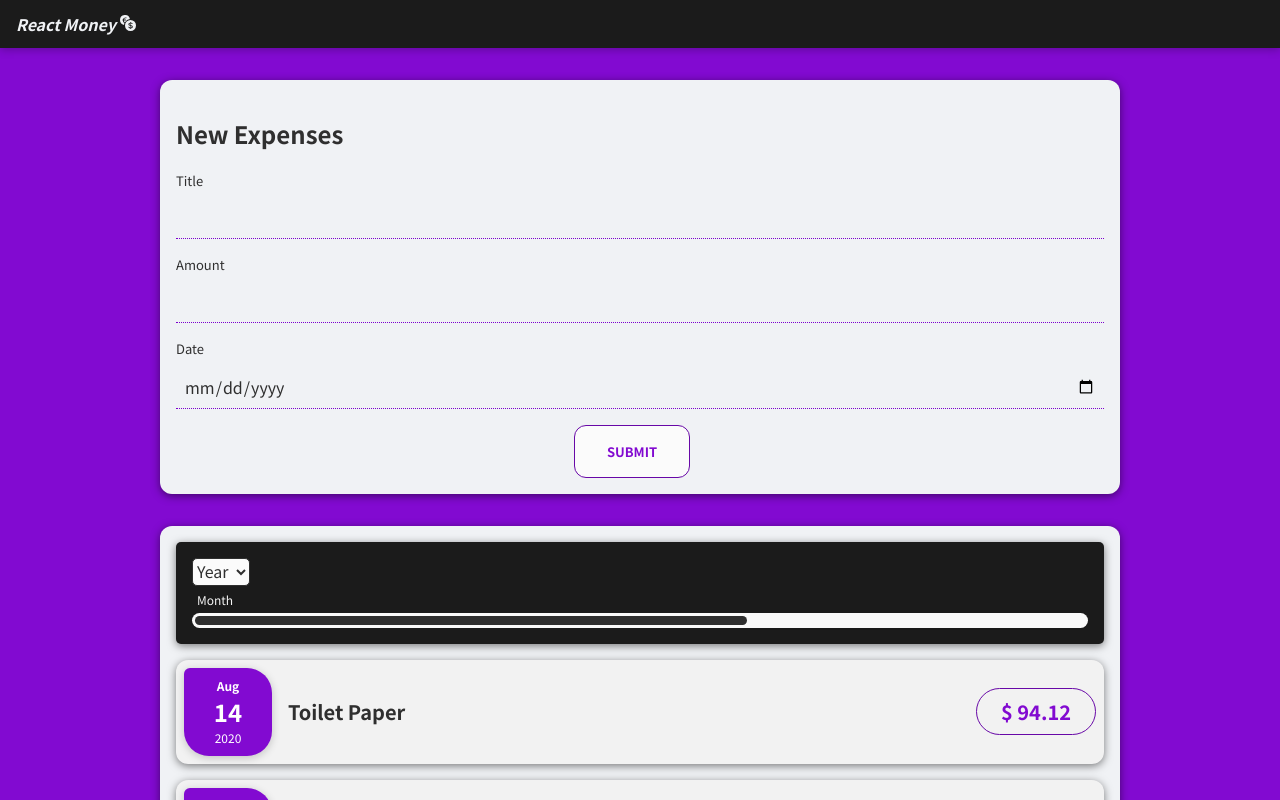
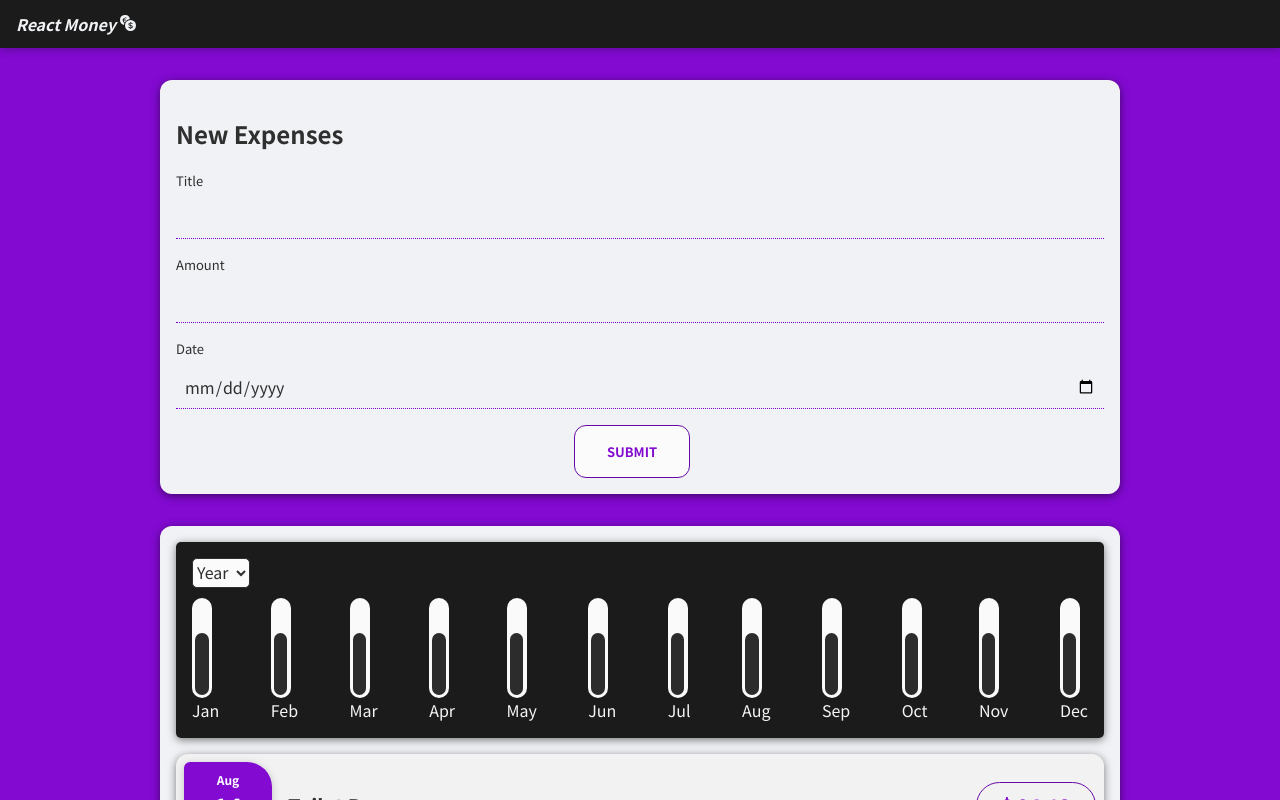
Before and after one commit to lucasoal/react-course-ReactRedux, a React (Create React App) app in the folder react-complete-guide/: page / in a window 1280 px wide. Shown: the top 800 px of the page. Built offline with nearby package versions, Linux system fonts and the light colour scheme.

Commit message:
componente com barra de progresso dos meses foi add

```diff
--- a/react-complete-guide/src/components/Expenses/Expenses.js
+++ b/react-complete-guide/src/components/Expenses/Expenses.js
@@ -6,7 +6,7 @@ import Graph from '../Graph/Graph';
 function Expenses(props) {
     return (
         <Card className="expenses">
-            <Graph/>
+            <Graph className="graph-expenses"/>
             <ExpenseItem
                 title={props.items[0].title}
                 amount={props.items[0].amount}
--- a/react-complete-guide/src/components/Graph/Graph.css
+++ b/react-complete-guide/src/components/Graph/Graph.css
@@ -1,16 +1,19 @@
-.graph {
-  /* display:flex; */
+.graph-expenses {
+  display:block;
+  overflow:auto;
+  justify-content: space-between;
   padding: 1rem;
   background-color: #1b1b1b;
   border-radius: 5px;
-  /* margin: 2rem auto; */
-  /* max-width: 75%; */
-  /* min-width: 50%; */
 }
 
 .year-button {
   font: inherit;
   cursor: pointer;
+
+  height: 30px;
+
+
   border: 1px solid #2f2f2f;
   background-color: #fbfbfb;
   color: #2f2f2f;
@@ -22,8 +25,8 @@
   transform: scale(1);
 }
 
-.month {
-  margin: 5px;
-  font-size: 0.75rem;
-  /* font-weight: bold; */
+.progressBar-group{
+  display:flex;
+  justify-content: space-between;
+
 }
--- a/react-complete-guide/src/components/Graph/Graph.js
+++ b/react-complete-guide/src/components/Graph/Graph.js
@@ -1,19 +1,38 @@
 import Card from "../UI/Card";
-import GraphBar from "./GraphBar";
+import ProgressBar from "./ProgressBar";
 import "./Graph.css"
 
 function Graph() {
 
+    var root = document.querySelector(':root');
+
+    function setBar(){
+        // root.style.setProperty('--progress','3');
+        alert("aloww");
+    }
+
     return (
-        <Card className="graph">
+        <Card className="graph-expenses">
             <select className="year-button">
                 <option value="default" selected>Year</option>
                 <option value="v1">2021</option>
                 <option value="v2">2020</option>
                 <option value="v3">2019</option>
             </select>
-            <div className="month">Month</div>
-            <GraphBar/>
+            <div className="progressBar-group">
+                <ProgressBar num={0} />
+                <ProgressBar num={1} />
+                <ProgressBar num={2} />
+                <ProgressBar num={3} />
+                <ProgressBar num={4} />
+                <ProgressBar num={5} />
+                <ProgressBar num={6} />
+                <ProgressBar num={7} />
+                <ProgressBar num={8} />
+                <ProgressBar num={9} />
+                <ProgressBar num={10} />
+                <ProgressBar num={11} />
+            </div>
         </Card>
     )
 }
--- a/react-complete-guide/src/components/Graph/GraphBar.css
+++ /dev/null
@@ -1,36 +0,0 @@
-.GraphBar {
-  --progress: 62;
-  transition: 1s;
-
-  display: flex;
-  background-color: #fafafa;
-  border-radius: 100px;
-  height: 15px;
-  padding: 3px;
-}
-
-.GraphBar::before {
-  content: "";
-  transition: 1s;
-
-  width: calc(var(--progress) * 1%);
-
-  border-radius: 100px;
-  /* width: 74%; */
-  background-color: #2f2f2f;
-}
-
-/*
-
-Nome: Lucas Omar Andrade Leal
-CPF: 086.541.016-01
-Email: lucasomarandradeleal@gmail.com
-
-Endereço:
-Avenida Ferrero, 315, Bortolan Norte I - 37704-500, Poços de Caldas-MG
-
-- pagamento
-- custo do visto/passaporte
-
-
-*/
--- a/react-complete-guide/src/components/Graph/GraphBar.js
+++ /dev/null
@@ -1,11 +0,0 @@
-import "./GraphBar.css"
-
-function GraphBar(){
-    return(
-        <div>
-            <div className="GraphBar"/>
-        </div>
-    );
-}
-
-export default GraphBar;
--- /dev/null
+++ b/react-complete-guide/src/components/Graph/ProgressBar.css
@@ -0,0 +1,34 @@
+.progressBar {
+  --progress: 62;
+  transition: 1s;
+
+  display: flex;
+  position: relative;
+
+  background-color: #fafafa;
+  border-radius: 100px;
+  padding: 3px;
+  margin-top: 10px;
+
+  height: 100px;
+  width: 20px;
+}
+
+.progressBar::before {
+  bottom: 0;
+  display: block;
+  position: absolute;
+  justify-content: center;
+
+  margin-bottom: 3px;
+  margin-top: 6px;
+
+  content: "";
+  transition: 1s;
+
+  width: 13.5px;
+  height: calc(var(--progress) * 1%);
+  max-height: 94px;
+  border-radius: 100px;
+  background-color: #2c2c2c;
+}
--- /dev/null
+++ b/react-complete-guide/src/components/Graph/ProgressBar.js
@@ -0,0 +1,17 @@
+import "./ProgressBar.css"
+
+function ProgressBar(prop) {
+
+    const months = ['Jan', 'Feb', 'Mar', 'Apr', 'May', 'Jun',
+        'Jul', 'Aug', 'Sep', 'Oct', 'Nov', 'Dec'
+    ]
+
+    return(
+        <div>
+            <div className="progressBar"/>
+            <div>{months[prop.num]}</div>
+        </div>
+    );
+}
+
+export default ProgressBar;
```
